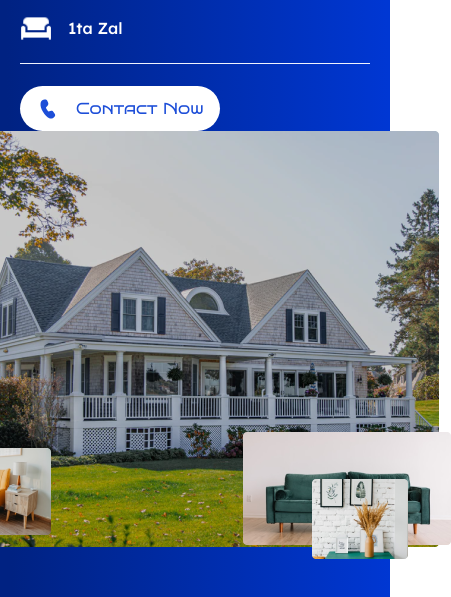
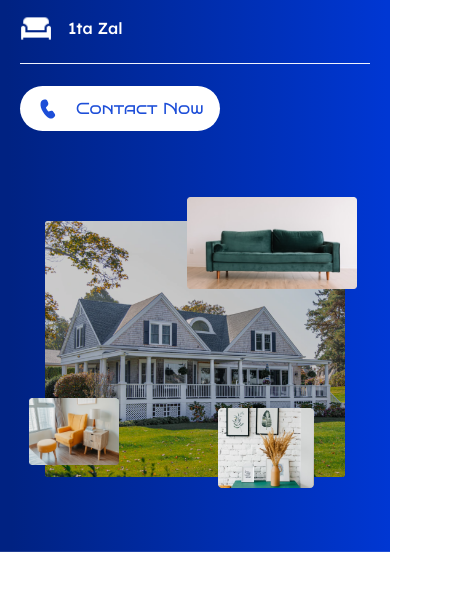
Before and after one commit to EhsonjonKomiljonov/viewVilla, a React app: page / in a window 390 px wide. Shown: the part 1480-2077 px from the top of the page, 451 px wide, since content can reach past the window. Built offline with nearby package versions, Linux system fonts and the light colour scheme; the HTML template or start-up script is replaced by a standard one.

Commit message:
edit hover effect

```diff
--- a/src/components/SeeVilla/seevilla.scss
+++ b/src/components/SeeVilla/seevilla.scss
@@ -111,7 +111,17 @@
   background-size: 32px;
 }
 
+.see__villa__right {
+  width: 100%;
+  max-width: 500px;
+  height: auto;
+  margin: 0 30px;
+  margin-top: 90px;
+}
+
 .desktop-img {
+  width: 100%;
+  height: auto;
   transition: all 0.3s ease;
 }
 
@@ -141,7 +151,7 @@
 }
 
 .mobile-img-first {
-  top: -29.5vw;
+  top: -460px;
   right: -3vw;
   z-index: 9;
 }
@@ -198,10 +208,45 @@
   }
 }
 
+@media screen and (max-width: 570px) {
+  .see__villa__right {
+    max-width: 400px;
+
+    .mobile-img-first {
+      top: -380px;
+    }
+  }
+}
+
 @media screen and (max-width: 480px) {
   .see__villa__item {
     margin-left: 48px !important;
     padding: 3px 0;
+  }
+}
+
+@media screen and (max-width: 455px) {
+  .see__villa__right {
+    max-width: 340px;
+
+    .mobile-img-first {
+      top: -340px;
+      width: 170px;
+    }
+  }
+}
+
+@media screen and (max-width: 455px) {
+  .see__villa__right {
+    max-width: 300px;
+
+    .mobile-img-first {
+      top: -280px;
+    }
+
+    .mobile-img-second {
+      width: 90px;
+    }
   }
 }
 
@@ -215,4 +260,16 @@
     font-size: 15px !important;
     line-height: 20px !important;
   }
+
+  .see__villa__right {
+
+    .mobile-img-first {
+      top: -240px;
+      width: 130px;
+    }
+
+    .mobile-img-third {
+      width: 70px;
+    }
+  }
 }
```
